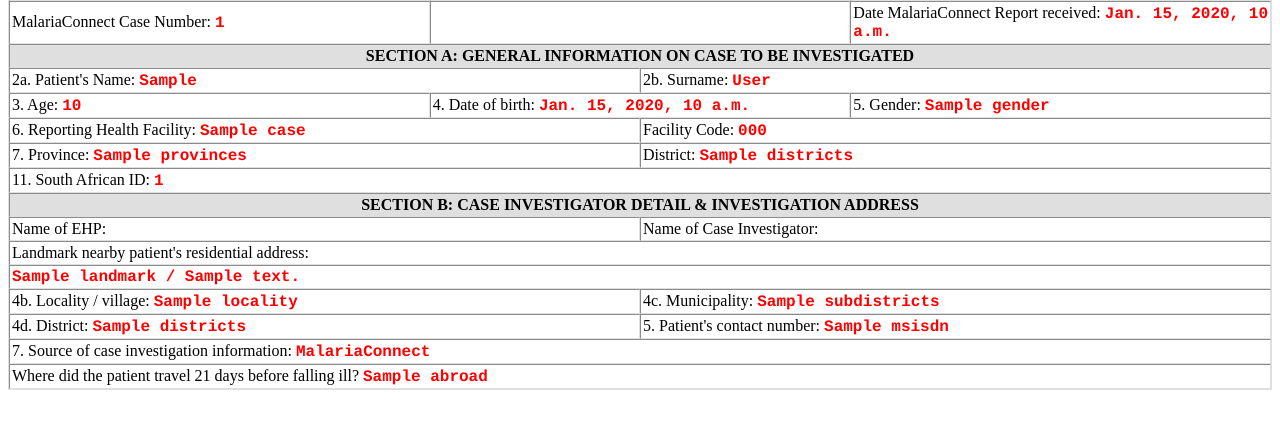
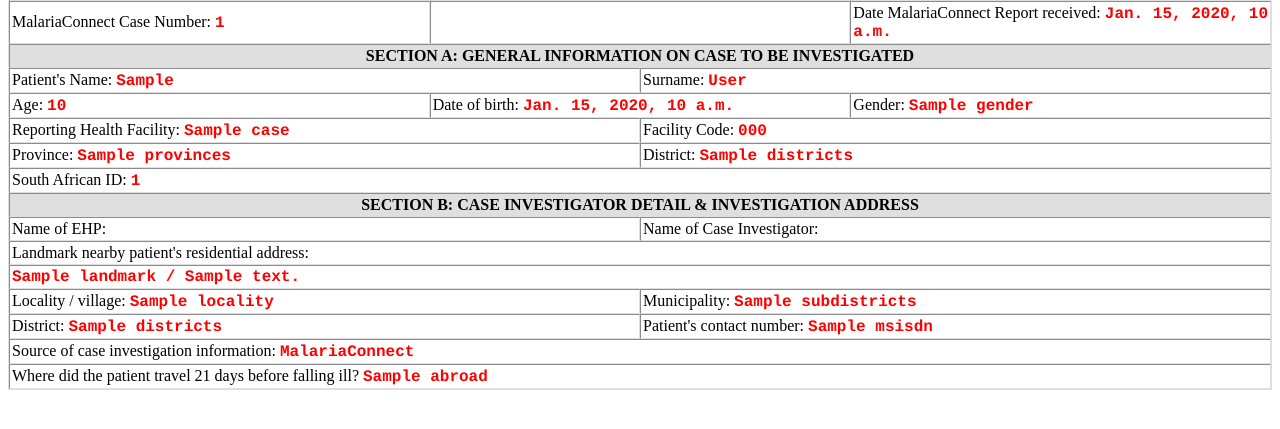
Before and after one commit to praekeltfoundation/malaria24-django, a Django app: template malaria24/ona/templates/ona/html_email.html in a window 1280 px wide. Shown: the part 123-552 px from the top of the page. Run offline with Django 3.2, Linux system fonts and the light colour scheme; the template is opened without the code that fills it: most values are stand-ins (such as "Sample title", 1, 10 or a date in 2020).

Commit message:
remove numbers

```diff
--- a/malaria24/ona/templates/ona/html_email.html
+++ b/malaria24/ona/templates/ona/html_email.html
@@ -34,24 +34,24 @@
       <td colspan="12" class="section_heading">Section A: General information on case to be investigated</td>
     </tr>
     <tr>
-      <td colspan="6">2a. Patient's Name: <span class="variable"><strong>{{case.first_name}}</strong></span></td>
-      <td colspan="6">2b. Surname: <span class="variable"><strong>{{case.last_name}}</strong></span></td>
+      <td colspan="6">Patient's Name: <span class="variable"><strong>{{case.first_name}}</strong></span></td>
+      <td colspan="6">Surname: <span class="variable"><strong>{{case.last_name}}</strong></span></td>
     </tr>
     <tr>
-      <td colspan="4">3. Age: <span class="variable"><strong>{{case.age}}</strong></span></td>
-      <td colspan="4">4. Date of birth: <span class="variable"><strong>{{case.date_of_birth}}</strong></span></td>
-      <td colspan="4">5. Gender: <span class="variable"><strong>{{case.gender}}</strong></span></td>
+      <td colspan="4">Age: <span class="variable"><strong>{{case.age}}</strong></span></td>
+      <td colspan="4">Date of birth: <span class="variable"><strong>{{case.date_of_birth}}</strong></span></td>
+      <td colspan="4">Gender: <span class="variable"><strong>{{case.gender}}</strong></span></td>
     </tr>
     <tr>
-      <td colspan="6">6. Reporting Health Facility: <span class="variable"><strong>{{case.facility_names}}</strong></span></td>
+      <td colspan="6">Reporting Health Facility: <span class="variable"><strong>{{case.facility_names}}</strong></span></td>
       <td colspan="6">Facility Code: <span class="variable"><strong>{{case.facility_code}}</strong></span></td>
     </tr>
     <tr>
-      <td colspan="6">7. Province: <span class="variable"><strong>{{case.provinces}}</strong></span></td>
+      <td colspan="6">Province: <span class="variable"><strong>{{case.provinces}}</strong></span></td>
       <td colspan="6">District: <span class="variable"><strong>{{case.districts}}</strong></span></td>
     </tr>
     <tr>
-      <td colspan="12">11. South African ID: <span class="variable"><strong>{{case.sa_id_number}}</strong></span></td>
+      <td colspan="12">South African ID: <span class="variable"><strong>{{case.sa_id_number}}</strong></span></td>
     </tr>
     <tr>
       <td colspan="12" class="section_heading">Section B: Case Investigator Detail &amp; Investigation Address</td>
@@ -67,15 +67,15 @@
       <td colspan="12"><span class="variable"><strong>{{case.landmark}} / {{case.landmark_description}}</strong><span></td>
     </tr>
     <tr>
-      <td colspan="6">4b. Locality / village: <span class="variable"><strong>{{case.locality}}</strong></span></td>
-      <td colspan="6">4c. Municipality: <span class="variable"><strong>{{case.subdistricts}}</strong></span></td>
+      <td colspan="6">Locality / village: <span class="variable"><strong>{{case.locality}}</strong></span></td>
+      <td colspan="6">Municipality: <span class="variable"><strong>{{case.subdistricts}}</strong></span></td>
     </tr>
     <tr>
-      <td colspan="6">4d. District: <span class="variable"><strong>{{case.districts}}</strong></span></td>
-      <td colspan="6">5. Patient's contact number: <span class="variable"><strong>{{case.msisdn}}</strong></span></td>
+      <td colspan="6">District: <span class="variable"><strong>{{case.districts}}</strong></span></td>
+      <td colspan="6">Patient's contact number: <span class="variable"><strong>{{case.msisdn}}</strong></span></td>
     </tr>
     <tr>
-      <td colspan="12">7. Source of case investigation information: <span class="variable"><strong>MalariaConnect</strong></span></td>
+      <td colspan="12">Source of case investigation information: <span class="variable"><strong>MalariaConnect</strong></span></td>
     </tr>
     <tr>
       <td colspan="12">Where did the patient travel 21 days before falling ill? <span class="variable"><strong>{{case.abroad}}</strong></span></td>
```
